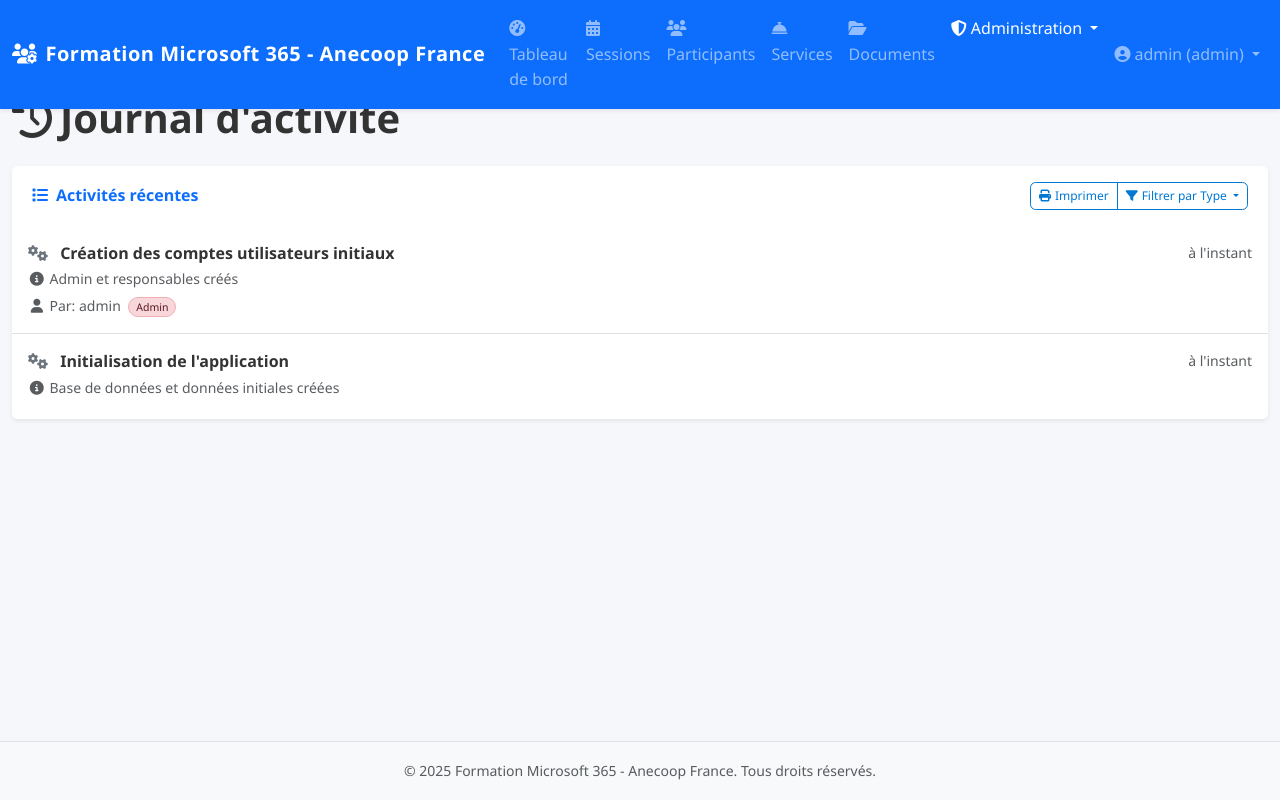
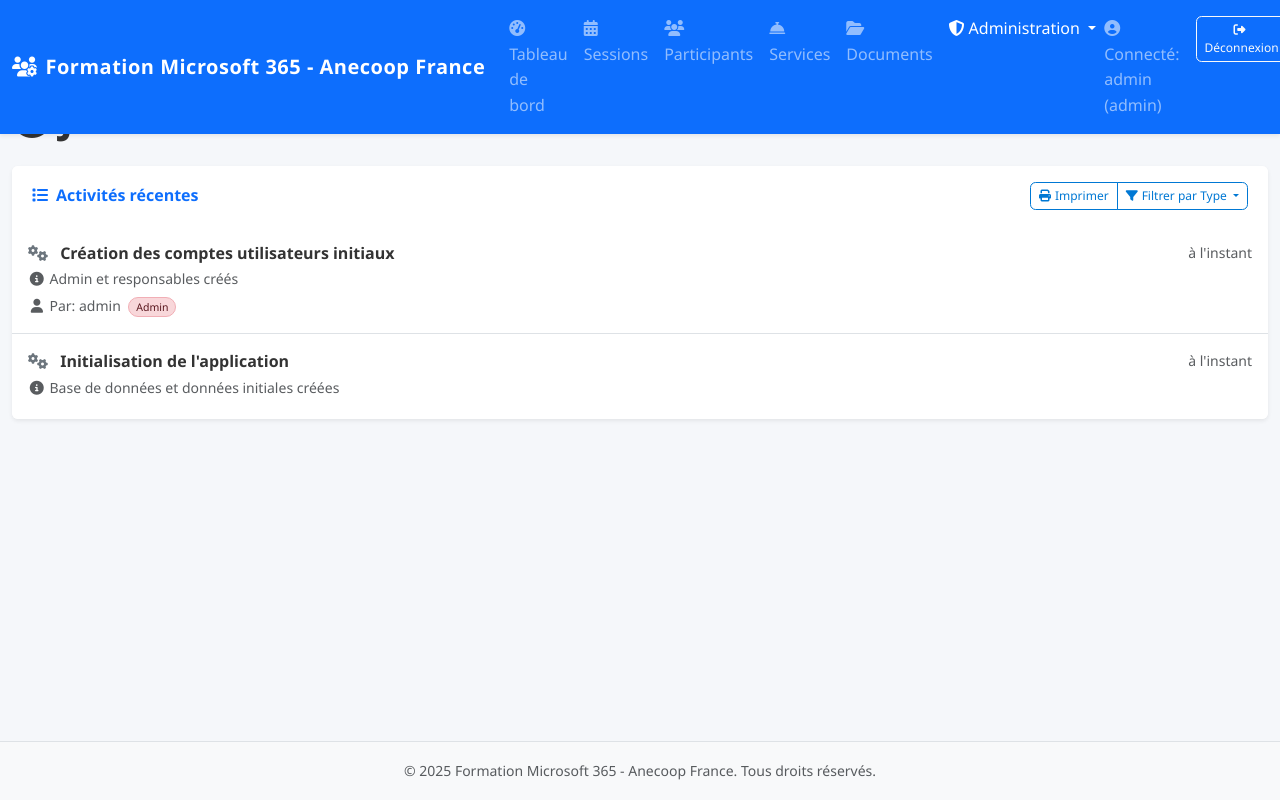
Before and after one commit to kaizen2025/formation-static, a Flask app: page /activites in a window 1280 px wide. Run offline with Flask 3, Linux system fonts and the light colour scheme; a user stored in the database is signed in; data comes from the database, SQL or seed files in the repository; data that the repository does not hold is empty; parts of the project's set-up code (start-up, migrations or seed data) failed here and were passed over; some libraries are stand-ins or nearby versions.

Commit message:
Update layout.html

```diff
--- a/templates/layout.html
+++ b/templates/layout.html
@@ -16,38 +16,56 @@
     <!-- Font Awesome -->
     <link rel="stylesheet" href="https://cdnjs.cloudflare.com/ajax/libs/font-awesome/6.5.1/css/all.min.css" integrity="sha512-DTOQO9RWCH3ppGqcWaEA1BIZOC6xxalwEsw9c2QQeAIftl+Vegovlnee1c9QX4TctnWMn13TZye+giMm8e2LwA==" crossorigin="anonymous" referrerpolicy="no-referrer" />
 
-    <!-- Custom Stylesheets -->
+    <!-- Styles personnalisés consolidés -->
     <link rel="stylesheet" href="{{ url_for('static', filename='css/modern.css') }}">
     <link rel="stylesheet" href="{{ url_for('static', filename='css/custom.css') }}">
     <link rel="stylesheet" href="{{ url_for('static', filename='css/modal-fixes.css') }}">
 
-    {% block head_extra %}{% endblock %} {# Pour CSS spécifique à une page #}
+    {% block head_extra %}{% endblock %}
 
     <style>
         /* Style pour le spinner de chargement global */
         #loading-overlay {
-            position: fixed; top: 0; left: 0; width: 100%; height: 100%;
+            position: fixed;
+            top: 0;
+            left: 0;
+            width: 100%;
+            height: 100%;
             background-color: rgba(255, 255, 255, 0.85);
-            z-index: 10000; display: flex; justify-content: center;
-            align-items: center; flex-direction: column;
+            z-index: 10000; /* Au-dessus de tout */
+            display: flex; /* Affiché par défaut, caché par JS */
+            justify-content: center;
+            align-items: center;
+            flex-direction: column;
             transition: opacity 0.3s ease-out;
         }
-        #loading-overlay.hidden { opacity: 0; pointer-events: none; }
-        #loading-overlay .spinner-border { width: 3rem; height: 3rem; }
-        #loading-overlay .loading-text { margin-top: 1rem; font-size: 1.1rem; color: var(--bs-primary, #0d6efd); }
-
+        #loading-overlay.hidden {
+            opacity: 0;
+            pointer-events: none;
+        }
+        .spinner-border {
+            width: 3rem;
+            height: 3rem;
+        }
+        .loading-text {
+            margin-top: 1rem;
+            font-size: 1.1rem;
+            color: var(--bs-primary, #0d6efd);
+        }
         /* Structure Flex pour pousser le footer en bas */
-        html, body { height: 100%; }
         body {
             padding-top: 70px; /* Ajuster selon la hauteur de votre navbar fixe */
             display: flex;
             flex-direction: column;
+            min-height: 100vh;
         }
-        .content-wrapper { flex: 1 0 auto; /* Permet au contenu de grandir/rétrécir */ }
-        footer { flex-shrink: 0; /* Empêche le footer de rétrécir */ }
-
+        .content-wrapper {
+            flex: 1; /* Le contenu principal prend l'espace disponible */
+        }
         /* Style pour les toasts */
-        .toast-container { z-index: 1100 !important; /* Au-dessus des modales */ }
+        .toast-container {
+             z-index: 1100 !important; /* S'assurer que les toasts sont au-dessus des modales */
+        }
     </style>
 </head>
 <body>
@@ -71,19 +89,29 @@
             <div class="collapse navbar-collapse" id="navbarNav">
                 <ul class="navbar-nav me-auto mb-2 mb-lg-0">
                     <li class="nav-item">
-                        <a class="nav-link {% if request.endpoint == 'dashboard' %}active{% endif %}" href="{{ url_for('dashboard') }}"><i class="fas fa-tachometer-alt me-1"></i>Tableau de bord</a>
+                        <a class="nav-link {% if request.endpoint == 'dashboard' %}active{% endif %}" href="{{ url_for('dashboard') }}">
+                            <i class="fas fa-tachometer-alt me-1"></i>Tableau de bord
+                        </a>
                     </li>
                     <li class="nav-item">
-                        <a class="nav-link {% if request.endpoint == 'sessions' %}active{% endif %}" href="{{ url_for('sessions') }}"><i class="fas fa-calendar-alt me-1"></i>Sessions</a>
+                        <a class="nav-link {% if request.endpoint == 'sessions' %}active{% endif %}" href="{{ url_for('sessions') }}">
+                            <i class="fas fa-calendar-alt me-1"></i>Sessions
+                        </a>
                     </li>
                     <li class="nav-item">
-                        <a class="nav-link {% if request.endpoint == 'participants_page' %}active{% endif %}" href="{{ url_for('participants_page') }}"><i class="fas fa-users me-1"></i>Participants</a>
+                        <a class="nav-link {% if request.endpoint == 'participants_page' %}active{% endif %}" href="{{ url_for('participants_page') }}">
+                            <i class="fas fa-users me-1"></i>Participants
+                        </a>
                     </li>
                     <li class="nav-item">
-                        <a class="nav-link {% if request.endpoint == 'services' %}active{% endif %}" href="{{ url_for('services') }}"><i class="fas fa-concierge-bell me-1"></i>Services</a>
+                        <a class="nav-link {% if request.endpoint == 'services' %}active{% endif %}" href="{{ url_for('services') }}">
+                            <i class="fas fa-concierge-bell me-1"></i>Services
+                        </a>
                     </li>
                     <li class="nav-item">
-                        <a class="nav-link {% if request.endpoint == 'documents' %}active{% endif %}" href="{{ url_for('documents') }}"><i class="fas fa-folder-open me-1"></i>Documents</a>
+                        <a class="nav-link {% if request.endpoint == 'documents' %}active{% endif %}" href="{{ url_for('documents') }}">
+                            <i class="fas fa-folder-open me-1"></i>Documents
+                        </a>
                     </li>
                     {% if current_user.is_authenticated and current_user.role == 'admin' %}
                     <li class="nav-item dropdown">
@@ -94,23 +122,20 @@
                             <li><a class="dropdown-item {% if request.endpoint == 'admin' %}active{% endif %}" href="{{ url_for('admin') }}">Panel Admin</a></li>
                             <li><a class="dropdown-item {% if request.endpoint == 'salles' %}active{% endif %}" href="{{ url_for('salles') }}">Gérer les Salles</a></li>
                             <li><a class="dropdown-item {% if request.endpoint == 'themes' %}active{% endif %}" href="{{ url_for('themes') }}">Gérer les Thèmes</a></li>
-                            {# === LIEN CORRIGÉ === #}
                             <li><a class="dropdown-item {% if request.endpoint == 'activites_page' %}active{% endif %}" href="{{ url_for('activites_page') }}">Journal d'Activités</a></li>
-                            {# Ajoutez d'autres liens admin si nécessaire #}
                         </ul>
                     </li>
                     {% endif %}
                 </ul>
                 <ul class="navbar-nav ms-auto">
                     {% if current_user.is_authenticated %}
-                        <li class="nav-item dropdown">
-                             <a class="nav-link dropdown-toggle" href="#" id="userDropdown" role="button" data-bs-toggle="dropdown" aria-expanded="false">
-                                <i class="fas fa-user-circle me-1"></i>{{ current_user.username }} ({{ current_user.role }})
-                            </a>
-                            <ul class="dropdown-menu dropdown-menu-end" aria-labelledby="userDropdown">
-                                {# Ajoutez des liens profil/paramètres ici si besoin #}
-                                <li><a class="dropdown-item" href="{{ url_for('logout') }}"><i class="fas fa-sign-out-alt fa-fw me-2"></i>Déconnexion</a></li>
-                            </ul>
+                        <li class="nav-item">
+                            <span class="navbar-text me-3">
+                                <i class="fas fa-user-circle me-1"></i>Connecté: {{ current_user.username }} ({{ current_user.role }})
+                            </span>
+                        </li>
+                        <li class="nav-item">
+                            <a class="btn btn-outline-light btn-sm" href="{{ url_for('logout') }}"><i class="fas fa-sign-out-alt me-1"></i>Déconnexion</a>
                         </li>
                     {% else %}
                         <li class="nav-item">
@@ -129,8 +154,9 @@
         {% with messages = get_flashed_messages(with_categories=true) %}
             {% if messages %}
                 <div class="row justify-content-center mb-3">
-                    <div class="col-md-10 col-lg-8" id="flash-message-container">
+                    <div class="col-md-10 col-lg-8">
                         {% for category, message in messages %}
+                            {# Utiliser 'warning' pour 'info' pour une meilleure visibilité #}
                             {% set alert_category = 'warning' if category == 'info' else category %}
                             <div class="alert alert-{{ alert_category }} alert-dismissible fade show shadow-sm" role="alert">
                                 {{ message }}
@@ -152,40 +178,35 @@
             <small class="text-muted">
                 © {{ now.year }} {{ app_name | default('Votre Entreprise') }}. Tous droits réservés.
                 {% if debug_mode %}
-                 | <span class="text-danger">Mode Debug Actif</span>
+                 | Mode Debug Actif
                 {% endif %}
             </small>
         </div>
     </footer>
     <!-- ==================== Fin Pied de page ==================== -->
 
-    <!-- Bloc pour les Modales Communes -->
+    <!-- Modales communes (si elles sont utilisées sur plusieurs pages) -->
     {% block modals %}{% endblock %}
 
-    <!-- Conteneur pour les Notifications Toast -->
+    <!-- Conteneur pour les Toasts/Notifications -->
     <div id="toast-container" class="toast-container position-fixed top-0 end-0 p-3">
-        <!-- Les toasts seront ajoutés dynamiquement ici -->
+        <!-- Les toasts seront ajoutés ici par JavaScript -->
     </div>
 
-    <!-- ==================== Inclusions JavaScript ==================== -->
-    <!-- Bootstrap Bundle JS -->
+    <!-- Scripts JavaScript -->
+    <!-- Bootstrap JS Bundle (inclut Popper) -->
     <script src="https://cdn.jsdelivr.net/npm/bootstrap@5.3.2/dist/js/bootstrap.bundle.min.js" integrity="sha384-C6RzsynM9kWDrMNeT87bh95OGNyZPhcTNXj1NW7RuBCsyN/o0jlpcV8Qyq46cDfL" crossorigin="anonymous"></script>
 
-    <!-- Scripts Personnalisés (L'ordre est important) -->
+    <!-- Scripts personnalisés (l'ordre est important) -->
     <script src="{{ url_for('static', filename='js/api-error-handler.js') }}" defer></script>
     <script src="{{ url_for('static', filename='js/modal-fix.js') }}" defer></script>
-    {# <script src="{{ url_for('static', filename='js/modal-fix-patch.js') }}" defer></script> #} {# Souvent non nécessaire avec modal-fix.js #}
+    <script src="{{ url_for('static', filename='js/modal-fix-patch.js') }}" defer></script>
 
-    <!-- Configuration JS Globale -->
+    <!-- Configuration JS (si nécessaire, avant dashboard-init) -->
     <script>
-        // Assurer l'existence de dashboardConfig et définir les valeurs par défaut
-        window.dashboardConfig = window.dashboardConfig || {};
+        window.dashboardConfig = window.dashboardConfig || {}; // Assure que l'objet existe
+        // Passer des variables Flask à JS (exemple)
         window.dashboardConfig.debugMode = {{ debug_mode | default(false) | tojson }};
-        window.dashboardConfig.baseApiUrl = "{{ url_for('index', _external=True) }}api"; // Utiliser _external=True si nécessaire
-        window.dashboardConfig.socketEnabled = true; // Activer par défaut
-        window.dashboardConfig.pollingEnabled = true; // Activer par défaut
-        window.dashboardConfig.autoRefreshInterval = 60000; // 60 secondes par défaut
-        window.dashboardConfig.preferredMode = 'auto'; // 'auto' par défaut
 
         // Données globales pour les graphiques (utilisées par dashboard-core.js)
         window.themesDataForChart = {
@@ -194,7 +215,7 @@
             'Gérer mes fichiers (OneDrive/SharePoint)': { color: 'var(--theme-onedrive, #0364b8)', description: 'Organisez et partagez vos fichiers avec OneDrive et SharePoint.' },
             'Collaborer avec Teams': { color: 'var(--theme-sharepoint, #038387)', description: 'Découvrez comment collaborer sur des documents via Microsoft Teams.' }
         };
-        window.servicesDataForChart = {
+        window.servicesDataForChart = { // Utilisé pour obtenir la couleur dans le graphique service
              'Commerce Anecoop-Solagora': { color: 'var(--service-commerce, #FFC107)' },
              'Comptabilité': { color: 'var(--service-comptabilite, #2196F3)' },
              'Florensud': { color: 'var(--service-florensud, #4CAF50)' },
@@ -203,59 +224,14 @@
              'Qualité': { color: 'var(--service-qualite, #F44336)' },
              'RH': { color: 'var(--service-rh, #FF9800)' }
         };
-
-        // Fonction globale pour améliorer les badges de thème (appelable depuis d'autres scripts)
-        window.enhanceThemeBadgesGlobally = function() {
-            document.querySelectorAll('.theme-badge').forEach(badge => {
-                if (badge.dataset.enhanced === 'true') return;
-                const themeName = badge.dataset.theme || badge.textContent.trim();
-                badge.textContent = ''; // Vider avant d'ajouter icône + texte
-                badge.classList.remove('theme-comm', 'theme-planner', 'theme-onedrive', 'theme-sharepoint', 'bg-secondary'); // Réinitialiser
-
-                let iconClass = 'fa-info-circle'; // Icône par défaut
-                let themeClass = 'bg-secondary'; // Classe couleur par défaut
-
-                if (themeName.includes('Communiquer avec Teams')) { iconClass = 'fa-comments'; themeClass = 'theme-comm'; }
-                else if (themeName.includes('Gérer les tâches') || themeName.includes('Planner')) { iconClass = 'fa-tasks'; themeClass = 'theme-planner'; }
-                else if (themeName.includes('Gérer mes fichiers') || themeName.includes('OneDrive')) { iconClass = 'fa-file-alt'; themeClass = 'theme-onedrive'; }
-                else if (themeName.includes('Collaborer avec Teams')) { iconClass = 'fa-users'; themeClass = 'theme-sharepoint'; }
-
-                badge.classList.add(themeClass);
-                badge.innerHTML = `<i class="fas ${iconClass} me-1"></i> ${themeName}`; // Ajouter icône et texte
-                badge.dataset.enhanced = 'true';
-
-                // Ajouter tooltip si description existe dans les données globales
-                const themeDesc = window.themesDataForChart?.[themeName]?.description;
-                if (themeDesc && !badge.hasAttribute('data-bs-toggle')) {
-                    badge.setAttribute('data-bs-toggle', 'tooltip');
-                    badge.setAttribute('data-bs-placement', 'top');
-                    badge.setAttribute('title', themeDesc);
-                }
-            });
-            // Ré-initialiser les tooltips pour les attributs nouvellement ajoutés
-            if (typeof bootstrap !== 'undefined' && typeof bootstrap.Tooltip === 'function') {
-                var tooltipTriggerList = [].slice.call(document.querySelectorAll('.theme-badge[data-bs-toggle="tooltip"]'))
-                tooltipTriggerList.map(function (tooltipTriggerEl) {
-                    // Détruire l'ancien tooltip s'il existe avant d'en créer un nouveau
-                    const existingTooltip = bootstrap.Tooltip.getInstance(tooltipTriggerEl);
-                    if (existingTooltip) {
-                        existingTooltip.dispose();
-                    }
-                    return new bootstrap.Tooltip(tooltipTriggerEl);
-                });
-            }
-        };
-
     </script>
 
-    <!-- Logique Principale du Dashboard -->
     <script src="{{ url_for('static', filename='js/dashboard-init.js') }}" defer></script>
     <script src="{{ url_for('static', filename='js/dashboard-core.js') }}" defer></script>
 
-    <!-- Bloc pour les Scripts Spécifiques à la Page -->
     {% block scripts_extra %}{% endblock %}
 
-    <!-- Script Final (Masquage Loader, Init Tooltips Globale) -->
+    <!-- Script final pour gérer le loader et initialiser les tooltips -->
     <script>
         function hideGlobalLoader() {
             const overlay = document.getElementById('loading-overlay');
@@ -264,20 +240,19 @@
             }
         }
 
+        // Cacher le loader une fois que le DOM est prêt et les scripts defer exécutés
+        // ou après un timeout de sécurité.
         let loaderHidden = false;
         const hideLoaderTimeout = setTimeout(() => {
             if (!loaderHidden) {
                 hideGlobalLoader();
-                console.warn("Layout.html: Forçage masquage overlay (timeout).");
+                console.warn("Layout.html: Forcing loading overlay hide (fallback timeout).");
                 loaderHidden = true;
             }
-        }, 7000); // Timeout de 7 secondes
+        }, 7000); // 7 secondes
 
-        // Masquer le loader quand la page est visuellement prête ou les données du dashboard chargées
-        const hideLoaderEvents = ['load', 'dashboardDataRefreshed'];
-        hideLoaderEvents.forEach(eventType => {
-            window.addEventListener(eventType, () => {
-                // Léger délai pour s'assurer que le rendu est complet
+        // Essayer de cacher plus tôt si possible
+        window.addEventListener('load', () => {
             setTimeout(() => {
                 const isUpdating = window.dashboardCore && window.dashboardCore.getState && window.dashboardCore.getState().updating;
                 if (!isUpdating && !loaderHidden) {
@@ -285,31 +260,27 @@
                     loaderHidden = true;
                     clearTimeout(hideLoaderTimeout);
                 }
-                }, eventType === 'load' ? 100 : 50); // Délai plus court après refresh des données
+            }, 200);
+        });
+        // Si dashboard-core finit son chargement initial avant 'window.load'
+        document.addEventListener('dashboardDataRefreshed', () => {
+             if (!loaderHidden) {
+                 hideGlobalLoader();
+                 loaderHidden = true;
+                 clearTimeout(hideLoaderTimeout);
+             }
         }, { once: true });
-        });
 
-
-        // Initialiser les Tooltips Bootstrap globalement après chargement du DOM
+        // Initialiser les tooltips Bootstrap après le chargement du DOM
         document.addEventListener('DOMContentLoaded', function () {
-            // Améliorer les badges d'abord
-            if (typeof window.enhanceThemeBadgesGlobally === 'function') {
-                window.enhanceThemeBadgesGlobally();
-            }
-            // Puis initialiser les tooltips
-            if (typeof bootstrap !== 'undefined' && typeof bootstrap.Tooltip === 'function') {
             var tooltipTriggerList = [].slice.call(document.querySelectorAll('[data-bs-toggle="tooltip"]'))
             var tooltipList = tooltipTriggerList.map(function (tooltipTriggerEl) {
-                    // Détruire l'ancien tooltip s'il existe avant d'en créer un nouveau
-                    const existingTooltip = bootstrap.Tooltip.getInstance(tooltipTriggerEl);
-                    if (existingTooltip) {
-                        existingTooltip.dispose();
+                if (!bootstrap.Tooltip.getInstance(tooltipTriggerEl)) {
+                    return new bootstrap.Tooltip(tooltipTriggerEl)
                 }
-                    return new bootstrap.Tooltip(tooltipTriggerEl);
-                });
-            }
+                return bootstrap.Tooltip.getInstance(tooltipTriggerEl);
+            })
         });
     </script>
-
 </body>
 </html>
```
Lines whose indentation alone changed are shown as unchanged.
